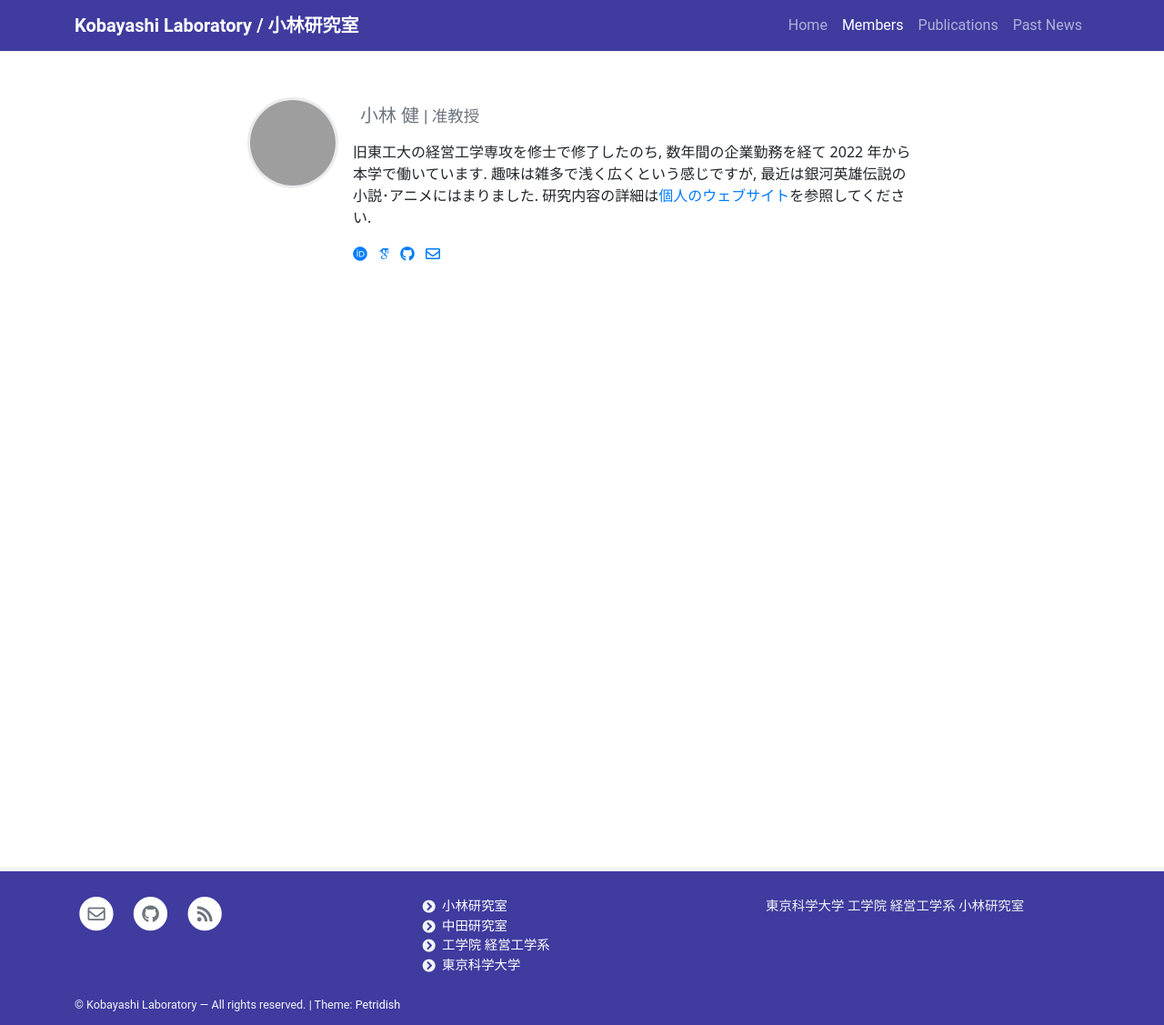
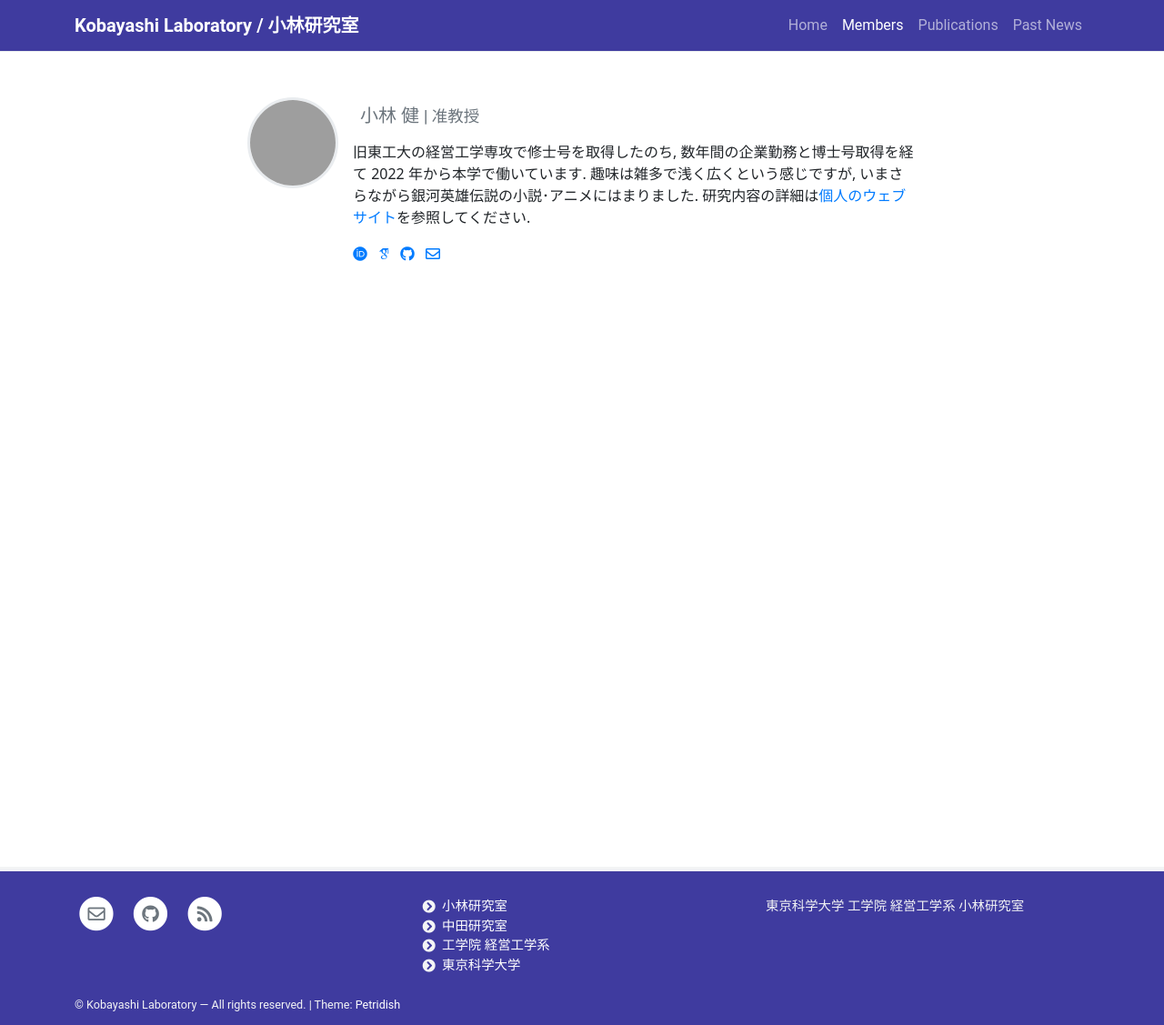
Before and after one commit to isct-koba-lab/isct-koba-lab.github.io, a Jekyll site: the page built from pages/members.md, in a window 1280 px wide. Shown: the whole page at 91% size. Built offline with Jekyll 4.4.1, drawn with Linux system fonts in a browser that asks for light colours; some web fonts are replaced; grey boxes are pictures that could not be loaded.

Commit message:
update profile

```diff
--- a/_data/team.yml
+++ b/_data/team.yml
@@ -3,7 +3,7 @@
 - name: 小林 健
   role: 准教授 # Will appear next to name
   image: https://scholar.googleusercontent.com/citations?view_op=medium_photo&user=fyMWmOMAAAAJ # Can be external link
-  description:  旧東工大の経営工学専攻を修士で修了したのち, 数年間の企業勤務を経て 2022 年から本学で働いています. 趣味は雑多で浅く広くという感じですが, 最近は銀河英雄伝説の小説･アニメにはまりました. 研究内容の詳細は[個人のウェブサイト](https://kenkoba2119.github.io/)を参照してください.
+  description:  旧東工大の経営工学専攻で修士号を取得したのち, 数年間の企業勤務と博士号取得を経て 2022 年から本学で働いています. 趣味は雑多で浅く広くという感じですが, いまさらながら銀河英雄伝説の小説･アニメにはまりました. 研究内容の詳細は[個人のウェブサイト](https://kenkoba2119.github.io/)を参照してください.
   orcid: 0000-0002-6609-7488
   googlescholar: fyMWmOMAAAAJ
   github: KenKoba2119
```
